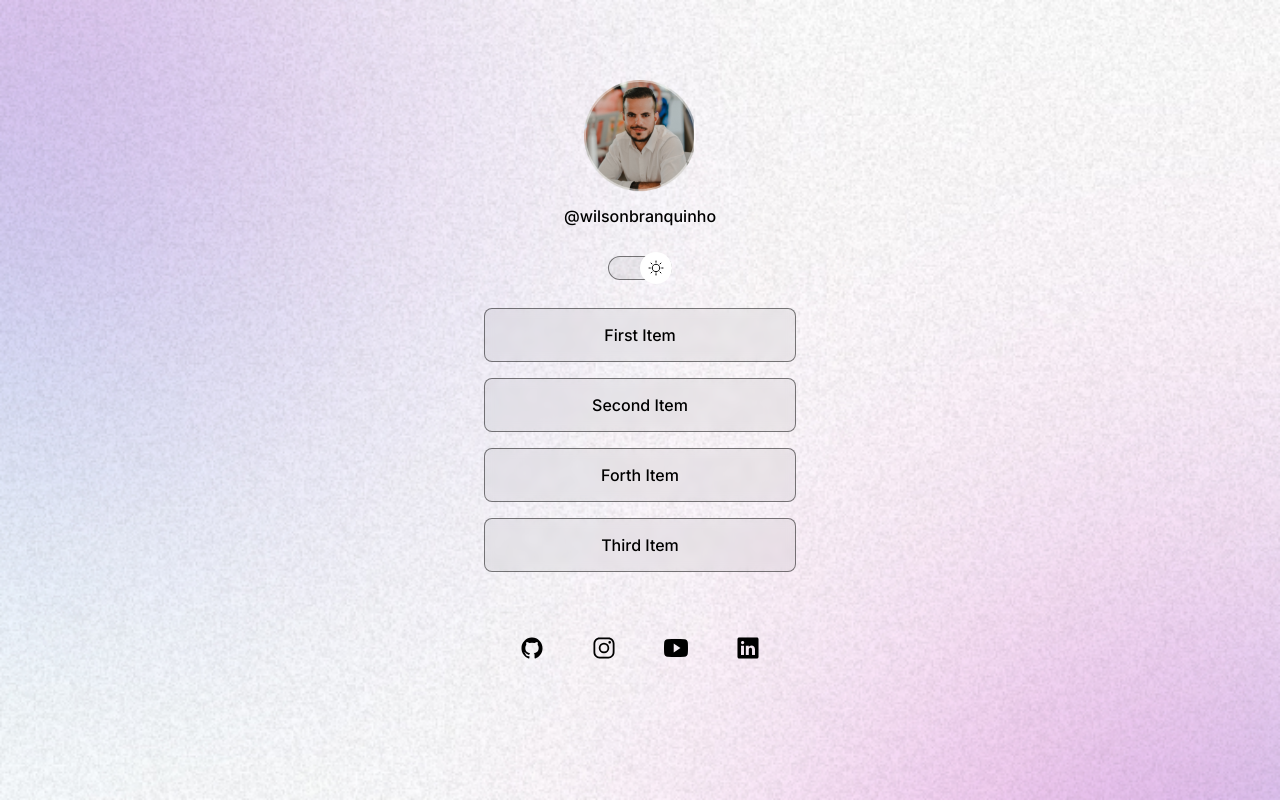
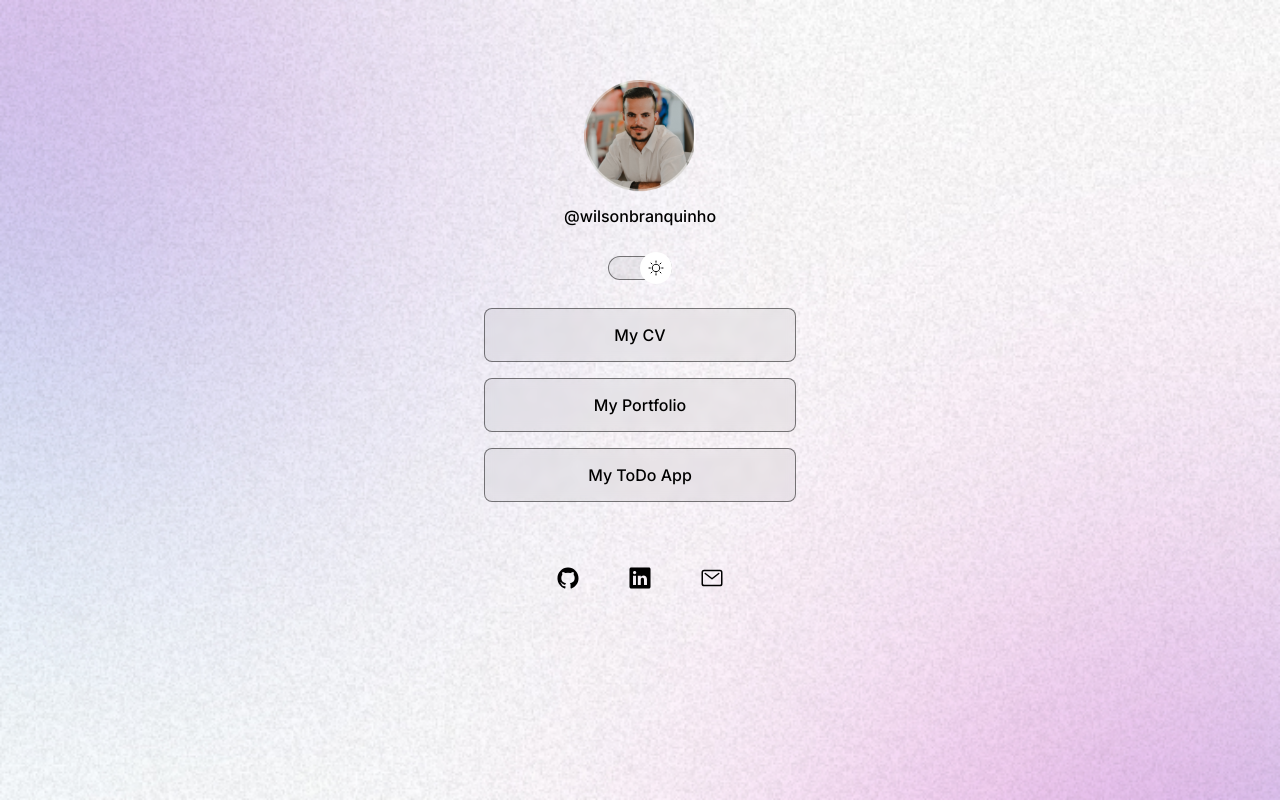
Before and after one commit to Branco95/devlinks, a plain HTML site: page index.html in a window 1280 px wide. Drawn offline with nearby package versions, Linux system fonts and the light colour scheme.

Commit message:
links added

```diff
--- a/index.html
+++ b/index.html
@@ -25,31 +25,37 @@
       </div>
       <ul>
         <li>
-          <a href="#" target="_blank">First Item</a>
+          <a
+            href="https://estgv-my.sharepoint.com/:b:/g/personal/pv22134_alunos_estgv_ipv_pt/EZjwIxBiC6pGnMkEefL6cGIBFbTFi6QdZWCwcNJ99MaRSA?e=LnTCip"
+            target="_blank"
+            >My CV</a
+          >
         </li>
         <li>
-          <a href="#" target="_blank">Second Item</a>
+          <a href="#" target="_blank">My Portfolio</a>
         </li>
         <li>
-          <a href="#" target="_blank">Forth Item</a>
+          <a href="https://branco-mytodo.vercel.app/" target="_blank"
+            >My ToDo App</a
+          >
         </li>
-        <li>
-          <a href="#" target="_blank">Third Item</a>
-        </li>
+        <!-- <li>
+          <a href="#" target="_blank">Devlink App code</a>
+        </li> -->
       </ul>
       <div id="social-links">
-        <a href="#" target="_blank">
+        <a href="https://github.com/Branco95" target="_blank">
           <ion-icon name="logo-github"></ion-icon
         ></a>
-        <a href="#" target="_blank">
-          <ion-icon name="logo-instagram"></ion-icon
-        ></a>
-        <a href="#" target="_blank">
-          <ion-icon name="logo-youtube"></ion-icon
-        ></a>
-        <a href="#" target="_blank">
+        <a href="https://www.linkedin.com/in/wilsonbranquinho/" target="_blank">
           <ion-icon name="logo-linkedin"></ion-icon
         ></a>
+        <a href="#" target="_blank" id="email" onclick="sendMail()">
+          <ion-icon name="mail-outline"></ion-icon
+        ></a>
+        <!-- <a href="#" target="_blank">
+          <ion-icon name="logo-facebook"></ion-icon
+        ></a> -->
       </div>
     </div>
     <script
--- a/script.js
+++ b/script.js
@@ -10,3 +10,9 @@ function toggleMode() {
 
   html.classList.toggle("light");
 }
+
+function sendMail() {
+  const email = "branquinho95@outlook.com";
+
+  window.open(`mailto:${email} `);
+}
```
